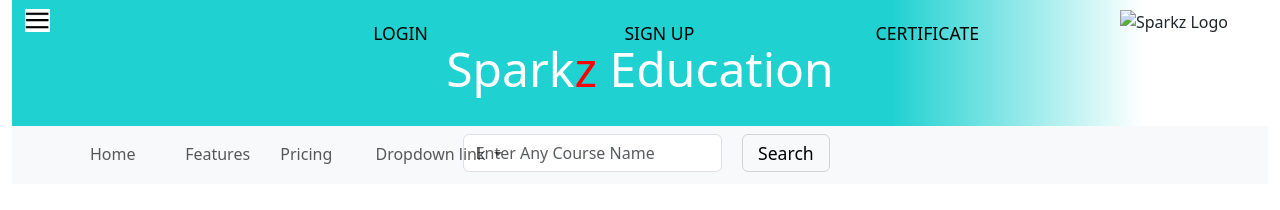
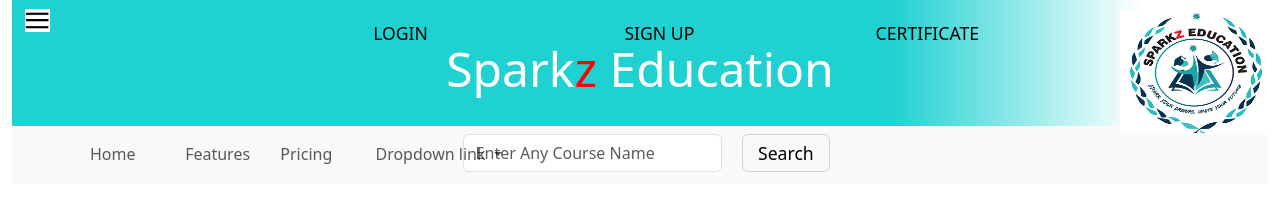
Before and after one commit to ari426/Sparkz_Education, a plain HTML site: page index.htm in a window 1280 px wide. Drawn offline with Linux system fonts and the light colour scheme.

Commit message:
Update index.htm

```diff
--- a/index.htm
+++ b/index.htm
@@ -78,7 +78,7 @@
 
             </div>
             <div class="logo">
-                <img src="./assets/logo-images/sparkz-logo.png" alt="Sparkz Logo">
+                <img src="./sparkz-logo.png" alt="Sparkz Logo">
             </div>
             <div class="brand">
                 <h1>Spark<span style="color: red;">z</span> Education</h1>
```
